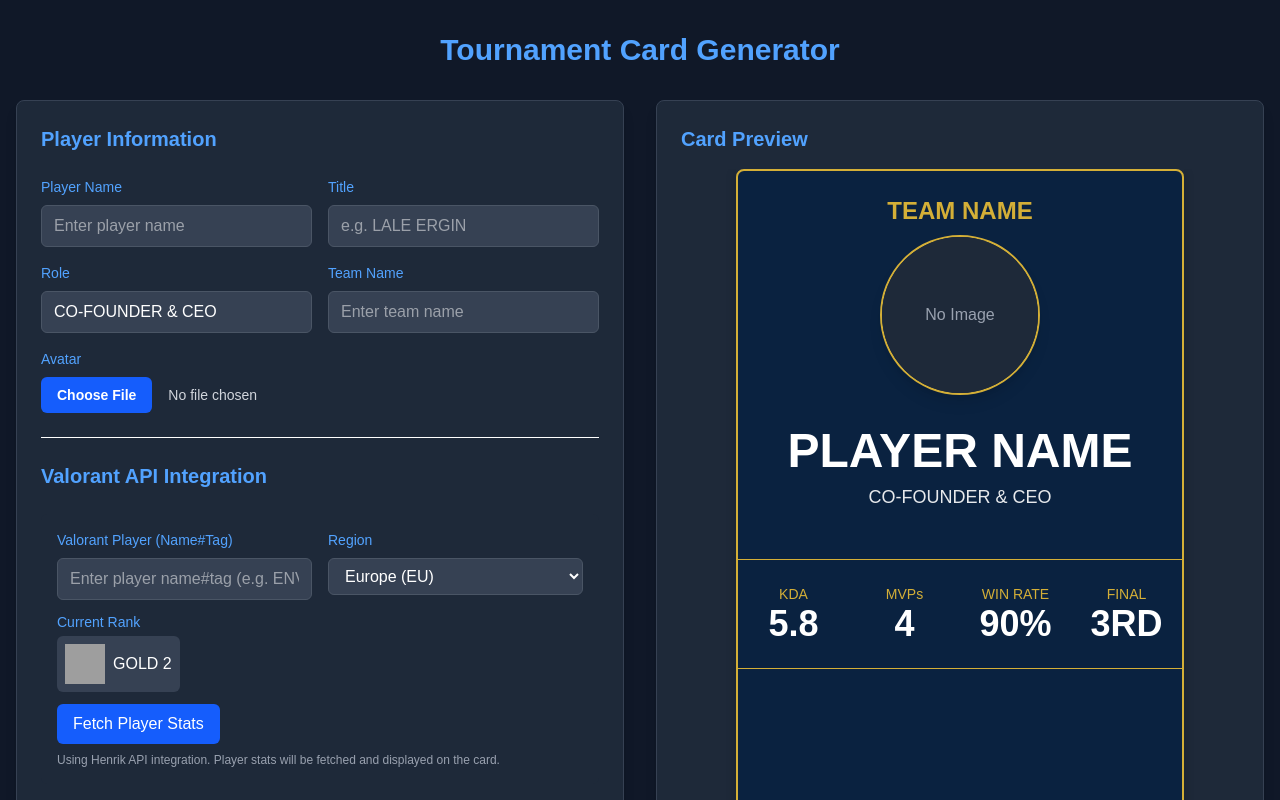
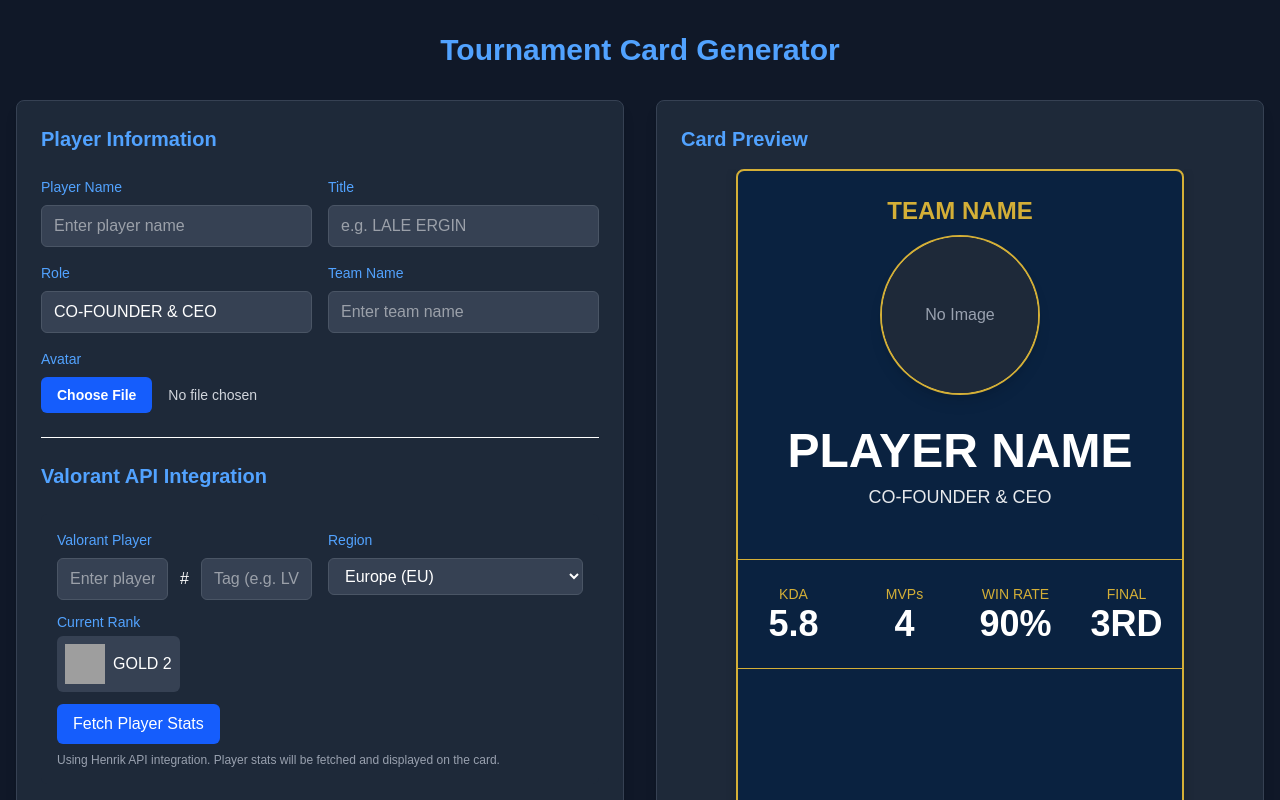
Before and after one commit to orhanardaduman/postgamecardgenerator, a Next.js app: page / in a window 1280 px wide. Shown: the top 800 px of the page. Built offline with nearby package versions, Linux system fonts and the light colour scheme; grey boxes are pictures that could not be loaded.

Commit message:
fixes for hastag

```diff
--- a/src/app/tournament-card/components/CardGenerator.tsx
+++ b/src/app/tournament-card/components/CardGenerator.tsx
@@ -88,21 +88,8 @@ export default function CardGenerator({ cardData, onDataChange }: CardGeneratorP
     }
   };
 
-  // Parse player name and tag from input (format: "Name#Tag")
-  const handlePlayerNameChange = (input: string) => {
-    // Split the input by # character
-    const parts = input.split('#');
-
-    if (parts.length > 1) {
-      // If there's a # in the input, use parts before # as name and after # as tag
-      const name = parts[0].trim();
-      const tag = parts.slice(1).join('#').trim(); // Join all parts after the first # in case there are multiple #
-      setValorantPlayer({ name, tag });
-    } else {
-      // If there's no #, just update the name
-      setValorantPlayer({ name: input.trim(), tag: valorantPlayer.tag });
-    }
-  };
+  // We no longer need the handlePlayerNameChange function as we're using separate inputs
+  // for player name and tag with direct state updates
 
   // Fetch player stats from Tracker Network API (third-party)
   const fetchStats = async () => {
@@ -325,14 +312,24 @@ export default function CardGenerator({ cardData, onDataChange }: CardGeneratorP
       <div className="bg-gray-800 p-4 rounded-md mb-4">
         <div className="grid grid-cols-1 sm:grid-cols-2 gap-3 sm:gap-4">
           <div className="space-y-2">
-            <label className="block text-sm font-medium text-blue-400">Valorant Player (Name#Tag)</label>
-            <input
-              type="text"
-              value={`${valorantPlayer.name}${valorantPlayer.tag ? '#' + valorantPlayer.tag : ''}`}
-              onChange={(e) => handlePlayerNameChange(e.target.value)}
-              className="w-full px-3 py-2 border border-gray-600 bg-gray-700 text-white rounded-md focus:ring-blue-500 focus:border-blue-500"
-              placeholder="Enter player name#tag (e.g. ENVY Thanos#LVgod)"
-            />
+            <label className="block text-sm font-medium text-blue-400">Valorant Player</label>
+            <div className="flex space-x-2">
+              <input
+                value={valorantPlayer.name}
+                onChange={(e) => setValorantPlayer({ ...valorantPlayer, name: e.target.value })}
+                className="w-full px-3 py-2 border border-gray-600 bg-gray-700 text-white rounded-md focus:ring-blue-500 focus:border-blue-500"
+                placeholder="Enter player name (e.g. ENVY Thanos)"
+              />
+              <div className="flex items-center">
+                <span className="text-white mx-1">#</span>
+              </div>
+              <input
+                value={valorantPlayer.tag}
+                onChange={(e) => setValorantPlayer({ ...valorantPlayer, tag: e.target.value })}
+                className="w-full px-3 py-2 border border-gray-600 bg-gray-700 text-white rounded-md focus:ring-blue-500 focus:border-blue-500"
+                placeholder="Tag (e.g. LVgod)"
+              />
+            </div>
           </div>
 
           <div className="space-y-2">
```
